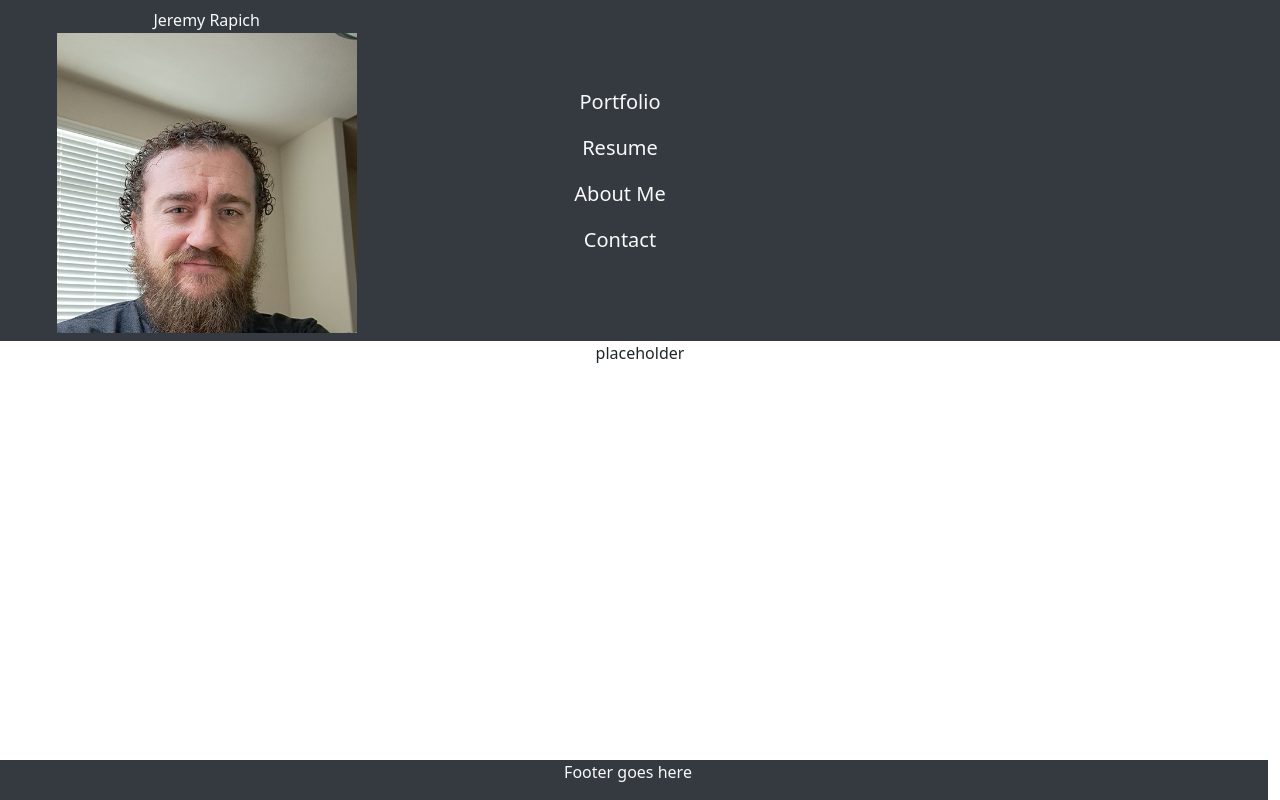
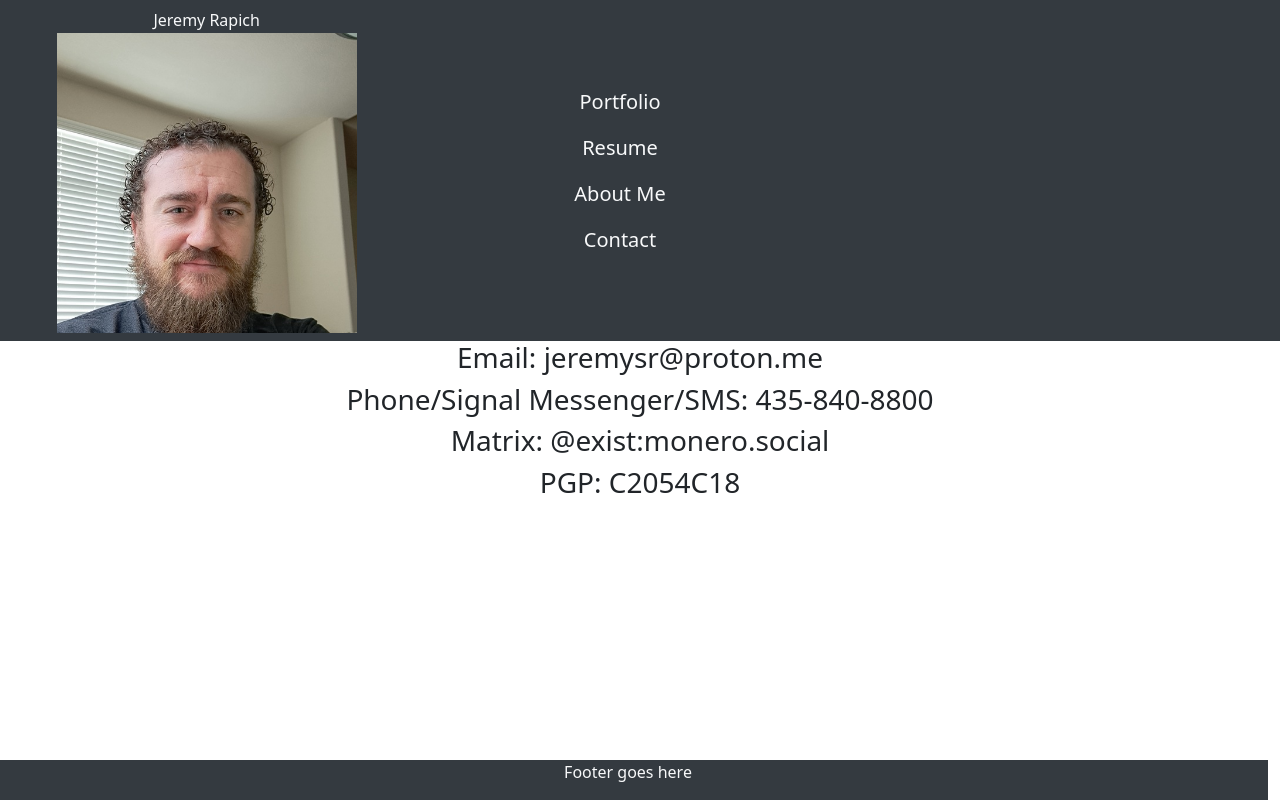
Before and after one commit to jrapich/react-portfolio, a React (Vite) app in the folder portfolio/: page /contact in a window 1280 px wide. Built offline with nearby package versions, Linux system fonts and the light colour scheme.

Commit message:
added simple contact info

```diff
--- a/portfolio/src/components/pages/contact/Contact.jsx
+++ b/portfolio/src/components/pages/contact/Contact.jsx
@@ -1,6 +1,11 @@
 
 export default function Contact () {
     return (
-        <div>placeholder</div>
+        <section id="contactMe">
+            <h3>Email: jeremysr@proton.me</h3>
+            <h3>Phone/Signal Messenger/SMS: 435-840-8800</h3>
+            <h3>Matrix: @exist:monero.social</h3>
+            <h3>PGP: C2054C18</h3>
+        </section>
     )
 };
```
